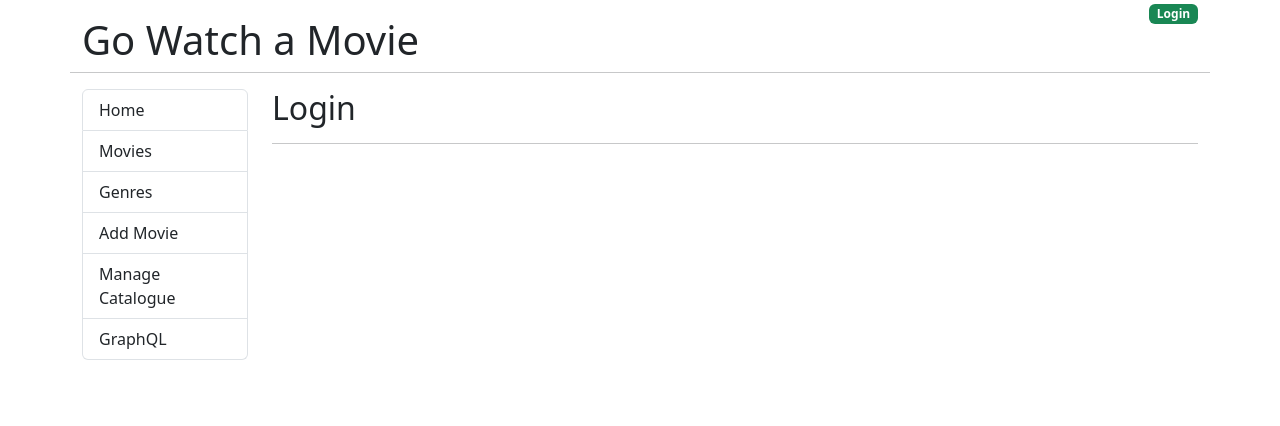
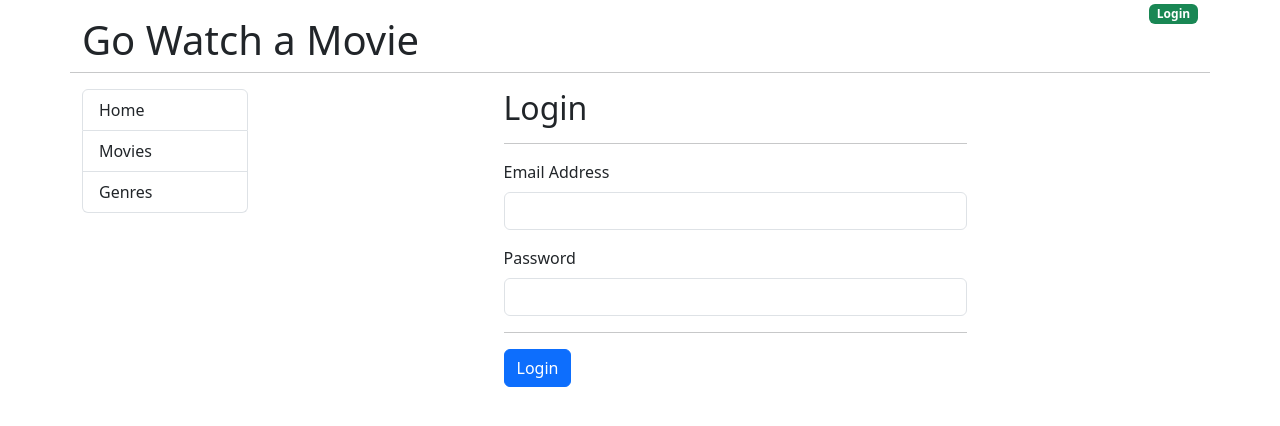
Before and after one commit to rangguy/go-watch-a-movie, a React (Create React App) app: page /login in a window 1280 px wide. Shown: the top 426 px of the page. Built offline with nearby package versions, Linux system fonts and the light colour scheme.

Commit message:
setting up User Login

```diff
--- a/src/App.js
+++ b/src/App.js
@@ -1,6 +1,19 @@
-import { Link, Outlet } from 'react-router-dom';
+import { useState } from "react";
+import { Link, Outlet, useNavigate } from "react-router-dom";
+import Alert from "./components/Alert";
 
 function App() {
+  const [jwtToken, setJwtToken] = useState("");
+  const [alertMessage, setAlertMessage] = useState("");
+  const [alertClassName, setAlertClassName] = useState("d-none");
+
+  const navigate = useNavigate();
+
+  const logOut = () => {
+    setJwtToken("");
+    navigate("/login");
+  };
+
   return (
     <div className="container">
       <div className="row">
@@ -8,9 +21,17 @@ function App() {
           <h1 className="mt-3">Go Watch a Movie</h1>
         </div>
         <div className="col text-end">
+          {jwtToken === "" ? (
             <Link to="/login">
               <span className="badge bg-success">Login</span>
             </Link>
+          ) : (
+            <a href="#!">
+              <span className="badge bg-danger" onClick={logOut}>
+                Logout
+              </span>
+            </a>
+          )}
         </div>
         <hr className="mb-3" />
       </div>
@@ -19,34 +40,56 @@ function App() {
         <div className="col-md-2">
           <nav>
             <div className="list-group">
-              <Link to="/"
-                className="list-group-item list-group-item-action"
-              >Home</Link>
+              <Link to="/" className="list-group-item list-group-item-action">
+                Home
+              </Link>
               <Link
                 to="/movies"
                 className="list-group-item list-group-item-action"
-              >Movies</Link>
+              >
+                Movies
+              </Link>
               <Link
                 to="/genres"
                 className="list-group-item list-group-item-action"
-              >Genres</Link>
+              >
+                Genres
+              </Link>
+              {jwtToken !== "" && (
+                <>
                   <Link
                     to="/admin/movie/0"
                     className="list-group-item list-group-item-action"
-              >Add Movie</Link>
+                  >
+                    Add Movie
+                  </Link>
                   <Link
                     to="/manage-catalogue"
                     className="list-group-item list-group-item-action"
-              >Manage Catalogue</Link>
+                  >
+                    Manage Catalogue
+                  </Link>
                   <Link
                     to="/graphql"
                     className="list-group-item list-group-item-action"
-              >GraphQL</Link>
+                  >
+                    GraphQL
+                  </Link>
+                </>
+              )}
             </div>
           </nav>
         </div>
         <div className="col-md-10">
-          <Outlet />
+          <Alert message={alertMessage} className={alertClassName} />
+          <Outlet
+            context={{
+              jwtToken,
+              setJwtToken,
+              setAlertMessage,
+              setAlertClassName,
+            }}
+          />
         </div>
       </div>
     </div>
--- /dev/null
+++ b/src/components/Alert.js
@@ -0,0 +1,9 @@
+const Alert = (props) => {
+  return (
+    <div className={"alert " + props.className} role="alert">
+      {props.message}
+    </div>
+  );
+};
+
+export default Alert;
--- a/src/components/Login.js
+++ b/src/components/Login.js
@@ -1,8 +1,61 @@
+import { useState } from "react";
+import Input from "./form/Input";
+import { useNavigate, useOutletContext } from "react-router-dom";
+
 const Login = () => {
+  const [email, setEmail] = useState("");
+  const [password, setPassword] = useState("");
+
+  const { setJwtToken, setAlertMessage, setAlertClassName } =
+    useOutletContext();
+
+  const navigate = useNavigate();
+
+  const handleSubmit = (event) => {
+    event.preventDefault();
+    console.log("email/pass", email, password);
+
+    if (email === "admin@mail.com") {
+      setJwtToken("abc");
+      setAlertMessage("");
+      setAlertClassName("d-none");
+      navigate("/");
+    } else {
+      setAlertClassName("alert-danger");
+      setAlertMessage("Invalid Credentials");
+    }
+  };
+
   return (
-    <div>
+    <div className="col-md-6 offset-md-3">
       <h2>Login</h2>
       <hr />
+
+      <form onSubmit={handleSubmit}>
+        <Input
+          title="Email Address"
+          type="email"
+          className="form-control"
+          name="email"
+          id="email"
+          autoComplete="email-new"
+          onChange={(event) => setEmail(event.target.value)}
+        />
+
+        <Input
+          title="Password"
+          type="password"
+          className="form-control"
+          name="password"
+          id="password"
+          autoComplete="password-new"
+          onChange={(event) => setPassword(event.target.value)}
+        />
+
+        <hr />
+
+        <Input type="submit" className="btn btn-primary" value="Login" />
+      </form>
     </div>
   );
 };
--- /dev/null
+++ b/src/components/form/Input.js
@@ -0,0 +1,25 @@
+import { forwardRef } from "react";
+
+const Input = forwardRef((props, ref) => {
+  return (
+    <div className="mb-3">
+      <label htmlFor={props.name} className="form-label">
+        {props.title}
+      </label>
+      <input
+        type={props.type}
+        className={props.className}
+        id={props.name}
+        ref={ref}
+        name={props.name}
+        placeholder={props.placeholder}
+        onChange={props.onChange}
+        autoComplete={props.autoComplete}
+        value={props.value}
+      ></input>
+      <div className={props.errorDiv}>{props.errorMsg}</div>
+    </div>
+  );
+});
+
+export default Input;
```
Lines whose indentation alone changed are shown as unchanged.
